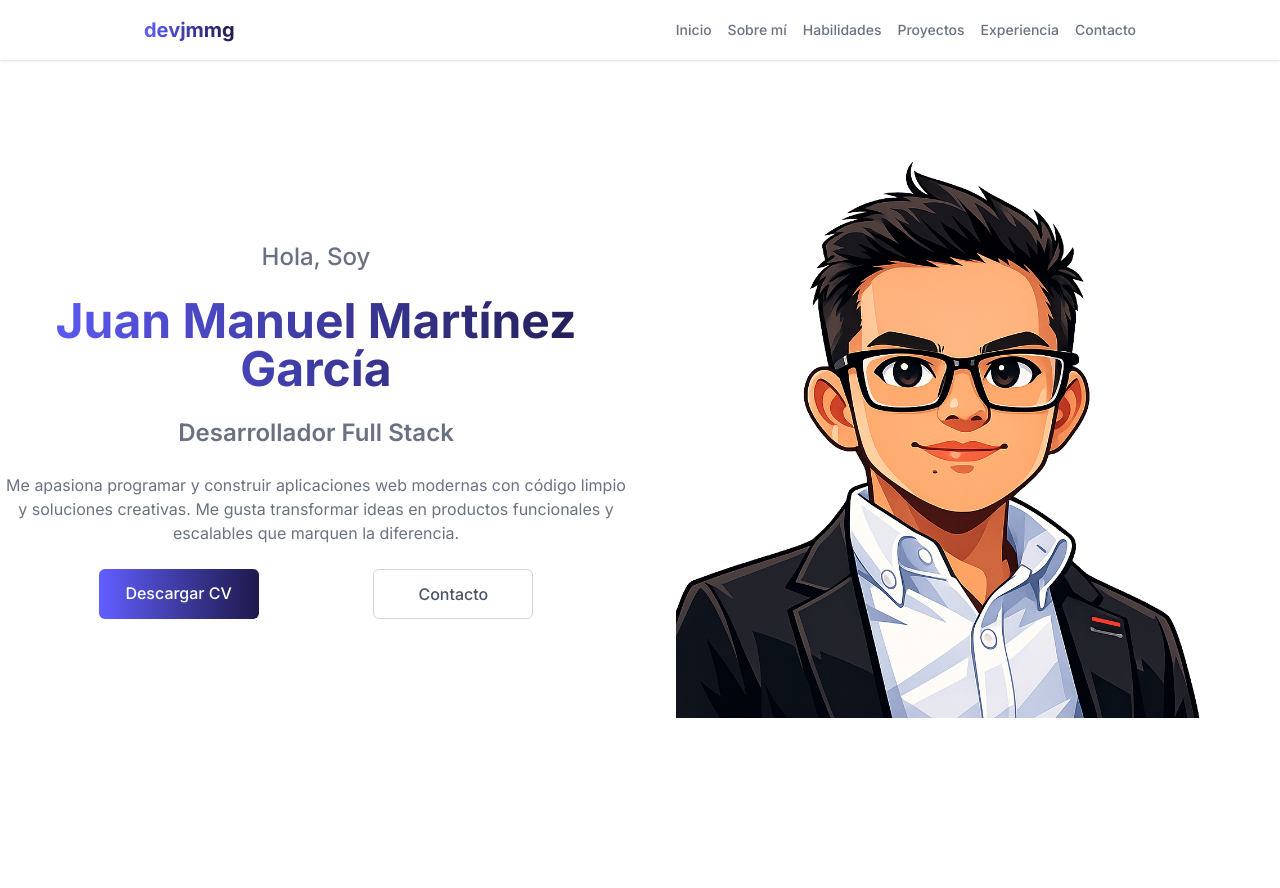
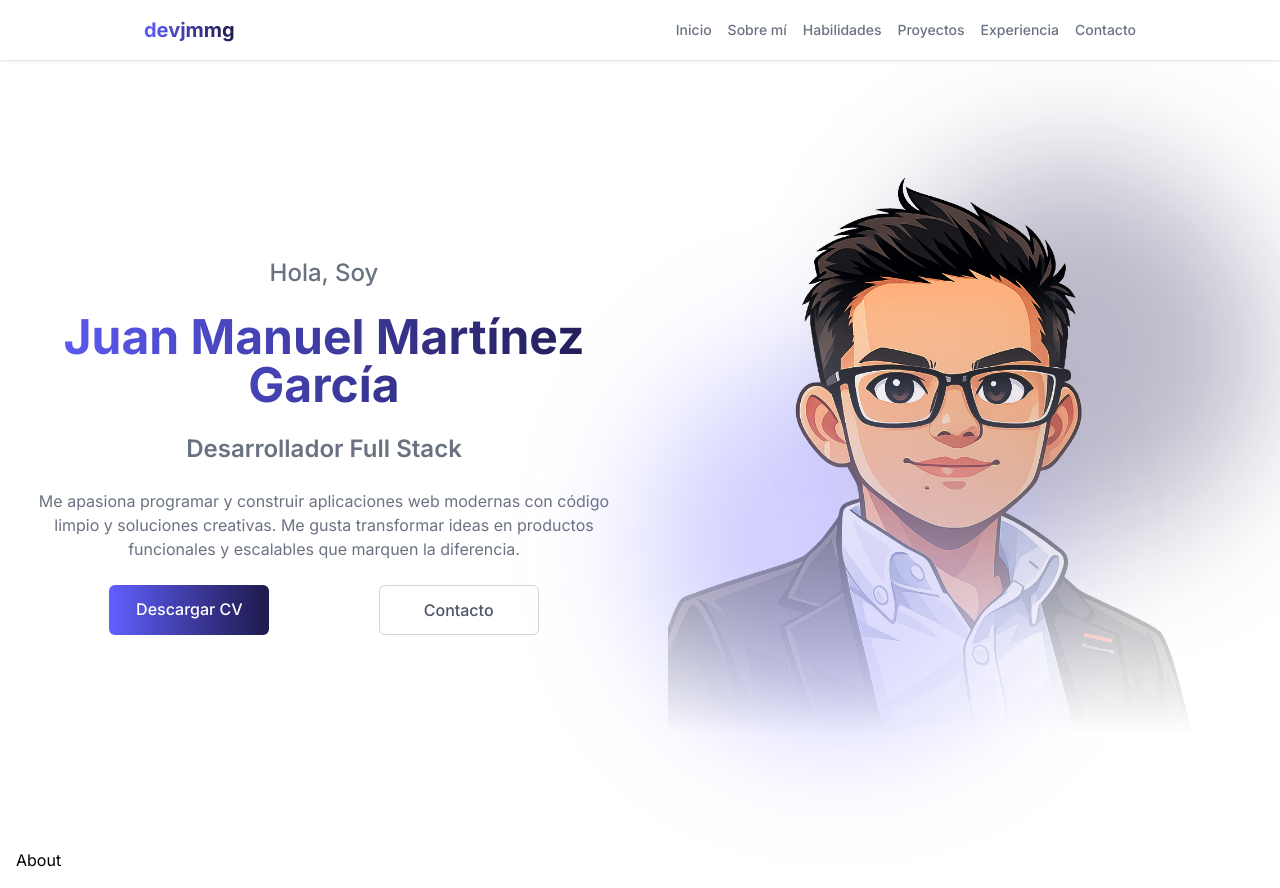
Before and after one commit to devjmmg/Portfolio, a React (Vite) app: page / in a window 1280 px wide. Before the commit the page ends 800 px from the top, so only its background shows below. Built offline with nearby package versions, Linux system fonts and the light colour scheme.

Commit message:
feat: add Home hero section with styled profile image feat: add About section structure

```diff
--- a/src/App.tsx
+++ b/src/App.tsx
@@ -1,3 +1,4 @@
+import About from "./components/About"
 import Header from "./components/Header"
 import Home from "./components/Home"
 
@@ -6,9 +7,12 @@ function App() {
     return (
         <>
             <Header />
-            <main id="home" className="max-w-7xl mx-auto p-4 md:p-0">
+            <main id="home" className="max-w-7xl mx-auto p-4">
                 <Home />
             </main>
+            <section id="about" className="max-w-7xl mx-auto p-4">
+                <About />
+            </section>
         </>
     )
 }
--- /dev/null
+++ b/src/components/About.tsx
@@ -0,0 +1,7 @@
+export default function About() {
+    return (
+        <div className="">
+            About
+        </div>
+    )
+}
--- a/src/components/Header.tsx
+++ b/src/components/Header.tsx
@@ -2,7 +2,7 @@ import Navbar from "./Navbar";
 
 export default function Header() {
     return (
-        <header className="shadow-sm">
+        <header className="sticky top-0 z-50 bg-white shadow-sm">
             <div className="max-w-5xl mx-auto p-4 flex justify-between items-center">
                 <h1 className="font-bold text-xl bg-linear-to-r from-indigo-500 to-indigo-950 bg-clip-text text-transparent">devjmmg</h1>
                 <Navbar />
--- a/src/components/Home.tsx
+++ b/src/components/Home.tsx
@@ -6,14 +6,15 @@ export default function Home() {
                 <h2 className="text-5xl font-bold bg-linear-to-r from-indigo-500 to-indigo-950 bg-clip-text text-transparent">Juan Manuel Martínez García</h2>
                 <p className="text-2xl font-semibold text-gray-500">Desarrollador Full Stack</p>
                 <p className="text-gray-500">Me apasiona programar y construir aplicaciones web modernas con código limpio y soluciones creativas. Me gusta transformar ideas en productos funcionales y escalables que marquen la diferencia.</p>
-                <div className="flex justify-evenly gap-4">
+                <div className="flex flex-col sm:flex-row justify-evenly gap-4">
                     <a
                         href="/cv/CV-Juan-Manuel-Martinez-Garcia.pdf"
                         download
                         className="
-                            px-6 py-3 w-40
+                            px-6 py-3
                             rounded-md
                             text-white
+                            w-full md:w-40
                             font-medium
                             bg-linear-to-r from-indigo-500 to-indigo-950
                             hover:from-indigo-950 hover:to-indigo-500
@@ -24,10 +25,11 @@ export default function Home() {
                     </a>
                     <button
                         className="
-                            px-6 py-3 w-40
+                            px-6 py-3
                             rounded-md
                             border border-gray-300
                             text-gray-600
+                            w-full md:w-40
                             font-medium
                             hover:border-indigo-500
                             hover:text-indigo-500
@@ -38,8 +40,20 @@ export default function Home() {
                     </button>
                 </div>
             </div>
-            <div className="order-1 md:order-2">
-                <img src="/img/me.png" alt="Juan Manuel Martínez García" className="w-md md:w-xl mx-auto h-auto" />
+            <div className="relative order-1 md:order-2">
+
+                {/* Gradiente inferior izquierdo */}
+                <div className="absolute bottom-0 left-0 w-60 h-60 md:w-72 md:h-72 lg:w-96 lg:h-96 rounded-full bg-indigo-500/30 blur-3xl"></div>
+
+                {/* Gradiente superior derecho */}
+                <div className="absolute top-0 right-0 w-60 h-60 md:w-72 md:h-72 lg:w-96 lg:h-96 rounded-full bg-indigo-950/30 blur-3xl"></div>
+
+                <img
+                    src="/img/me.png"
+                    alt="Juan Manuel Martínez García"
+                    className="relative w-md md:w-xl mx-auto h-auto block mask-b-from-20%"
+                />
+
             </div>
         </div>
     )
--- a/src/components/Navbar.tsx
+++ b/src/components/Navbar.tsx
@@ -21,6 +21,14 @@ export default function Navbar() {
         };
     }, []);
 
+    useEffect(() => {
+        document.body.style.overflow = open ? "hidden" : "";
+
+        return () => {
+            document.body.style.overflow = "";
+        };
+    }, [open]);
+
     return (
         <>
 
@@ -36,7 +44,7 @@ export default function Navbar() {
 
             </button>
 
-            <div className={`fixed inset-0 bg-black/90 transition-[transform, opacity] duration-500 ${ open ? "translate-x-0 opacity-100" : " -translate-x-full opacity-0"  }`}>
+            <div className={`fixed inset-0 bg-black/90 z-20 transition-[transform, opacity] duration-500 ${ open ? "translate-x-0 opacity-100" : "-translate-x-full opacity-0"  }`}>
                 <div className="flex justify-end">
                     <button
                         type="button"
```
